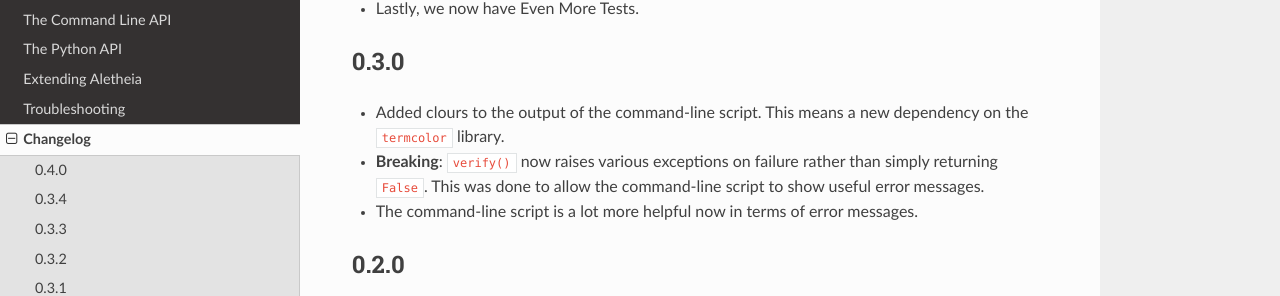
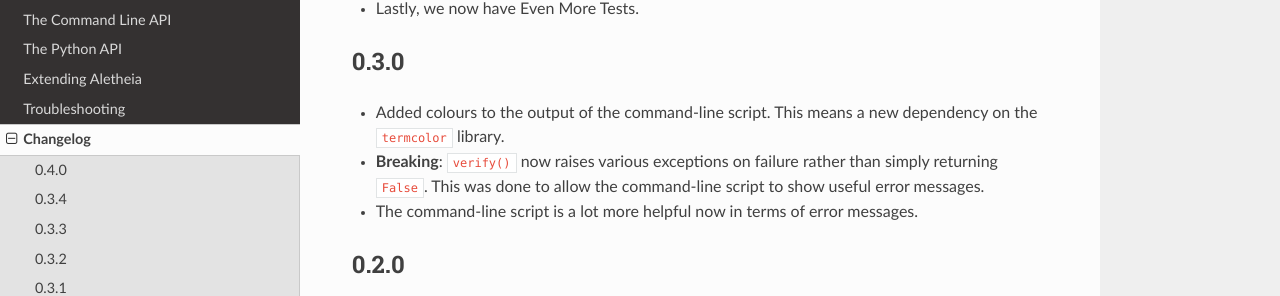
Before and after one commit to danielquinn/pyletheia, a Sphinx documentation site: the page built from docs/changelog.rst, in a window 1280 px wide and 900 px high, scrolled down 626 px. Shown: the part 155-451 px from the top of the window. Built offline with Sphinx 7.4.7 and the Read the Docs theme 2.0.0, drawn with Linux system fonts in a browser that asks for light colours.

Commit message:
Fix typo

```diff
--- a/docs/changelog.rst
+++ b/docs/changelog.rst
@@ -37,7 +37,7 @@ Changelog
 0.3.0
 =====
 
-* Added clours to the output of the command-line script.  This means a new
+* Added colours to the output of the command-line script.  This means a new
   dependency on the ``termcolor`` library.
 * **Breaking**: ``verify()`` now raises various exceptions on failure rather
   than simply returning ``False``.  This was done to allow the command-line
```
